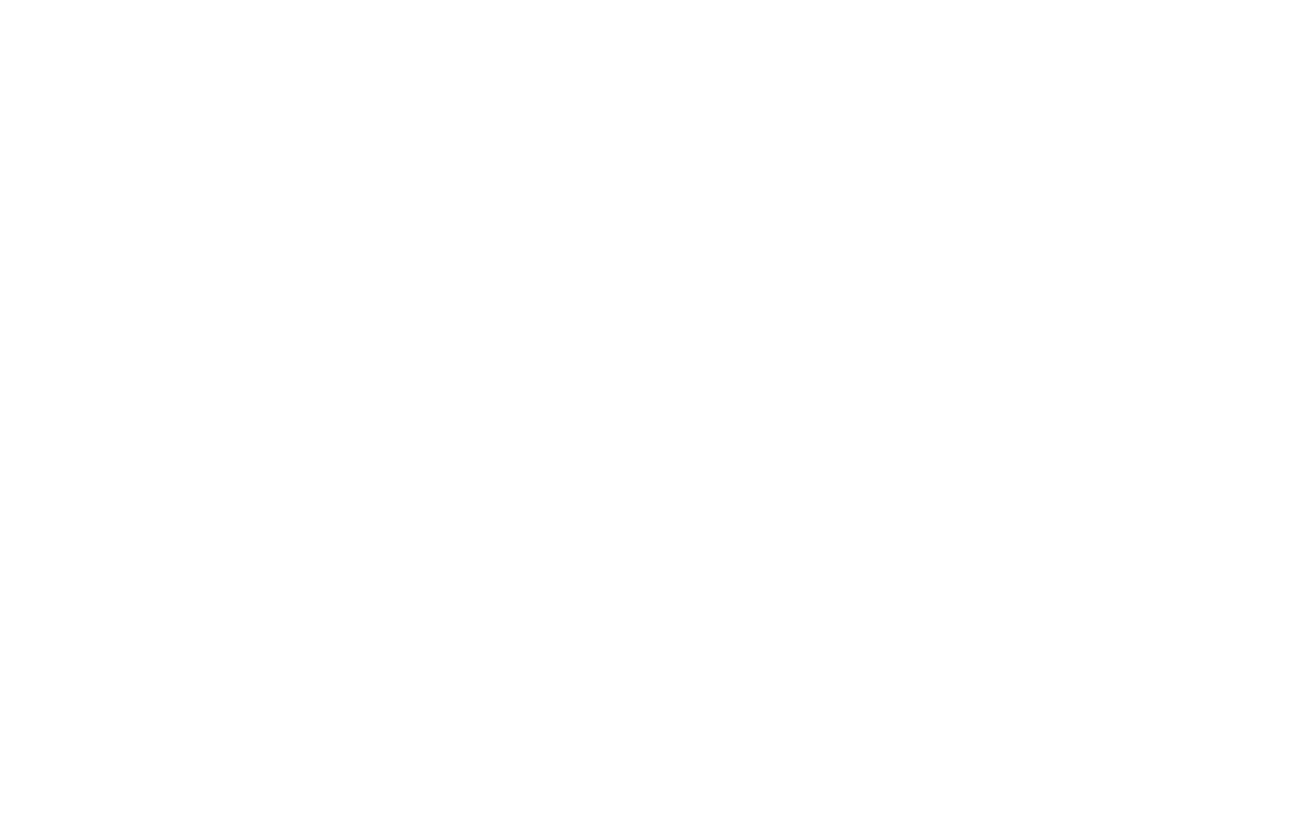
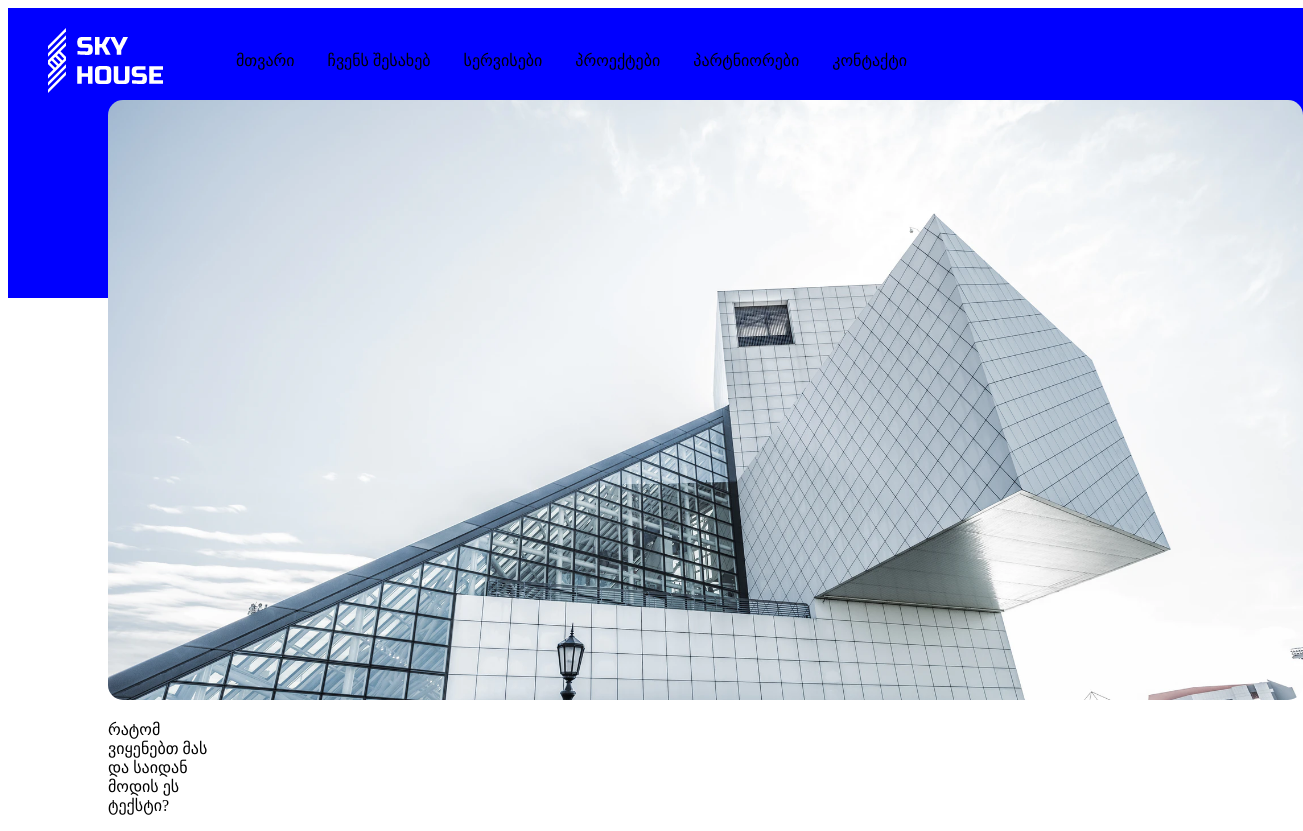
Before and after one commit to barbarelo/davaleba7, a plain HTML site: page index.html in a window 1280 px wide. Shown: the whole page, 1303 px wide, since content can reach past the window. Before the commit the page ends 800 px from the top, so only its background shows below. Drawn offline with Linux system fonts and the light colour scheme.

Commit message:
create page

```diff
--- a/index.html
+++ b/index.html
@@ -4,9 +4,35 @@
     <meta charset="UTF-8">
     <meta http-equiv="X-UA-Compatible" content="IE=edge">
     <meta name="viewport" content="width=device-width, initial-scale=1.0">
+    <link rel="stylesheet" href="style.css">
     <title>Document</title>
 </head>
 <body>
-
+    <header class="header1">
+        <img class="logo" src="images/logo.png" alt="skyhose">
+        <nav class="pirveli">
+            <ul>
+                <li>მთვარი</li>
+                <li>ჩვენს შესახებ</li>
+                <li>სერვისები</li>
+                <li>პროექტები</li>
+                <li>პარტნიორები</li>
+                <li>კონტაქტი</li>
+            </ul>
+        </nav>
+    </header>
+    <section>
+        <div class="mtavari">
+            <img src="images/mtavari.png" alt="building">
+            <p>რატომ ვიყენებთ მას და საიდან მოდის ეს ტექსტი?</p>
+        </div>
+        <div class="fotoebi">
+            <img src="images/pirveli.png" alt="building">
+            <img src="images/meore.png" alt="building">
+            <img src="images/mesame.png" alt="shenoba">
+            <img src="images/meotxe.png" alt="building">
+            <img src="images/mexute.png" alt="building">
+        </div>
+    </section>
 </body>
 </html>
--- /dev/null
+++ b/style.css
@@ -0,0 +1,31 @@
+header{
+    background-color: blue;
+    position: fixed;
+    width: 100%;
+    padding: 20px;
+    height: 250px;
+}
+.pirveli{
+    display: inline-block;
+    vertical-align: middle;
+    margin-left: calc(100%-500px);
+}
+li{
+    display: inline-block;
+    margin-left: 29px;
+}
+.logo{
+    display: inline-block;
+    vertical-align: middle;
+    margin-left: 20px;
+}
+/* section{
+    position: relative;
+} */
+.mtavari{
+    width: 100px;
+    margin-left: 100px;
+    position: absolute;
+    z-index: 1;
+    top: 100px;
+}
```
Also changed, not shown: images/logo.png (added), images/meore.png (added), images/meotxe.png (added), images/mesame.png (added), images/mexute.png (added), images/mtavari.png (added), images/pirveli.png (added).
